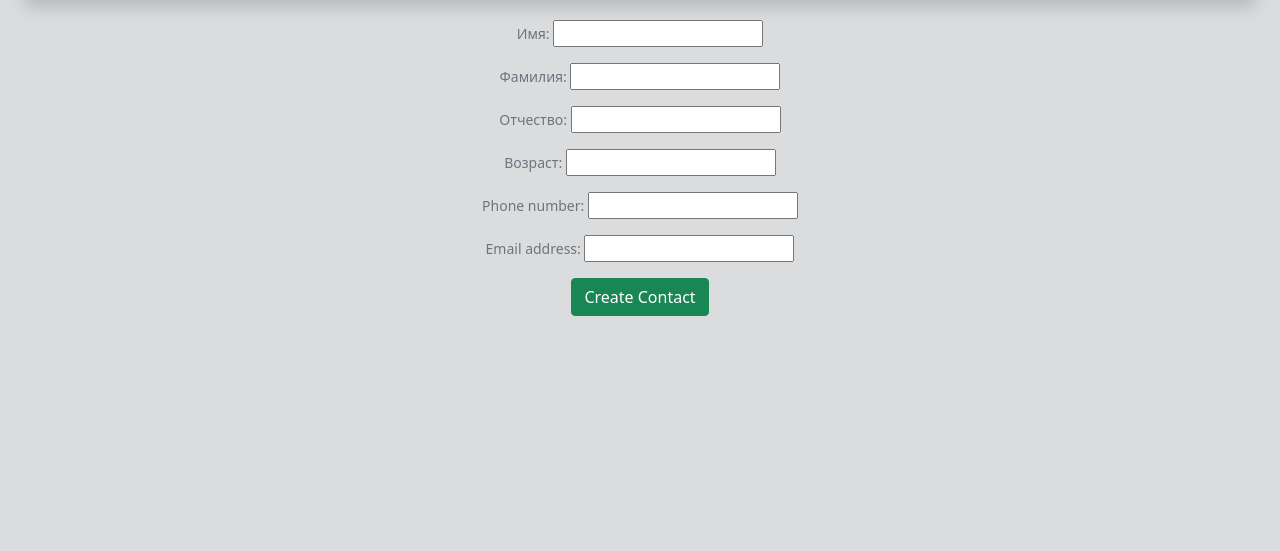
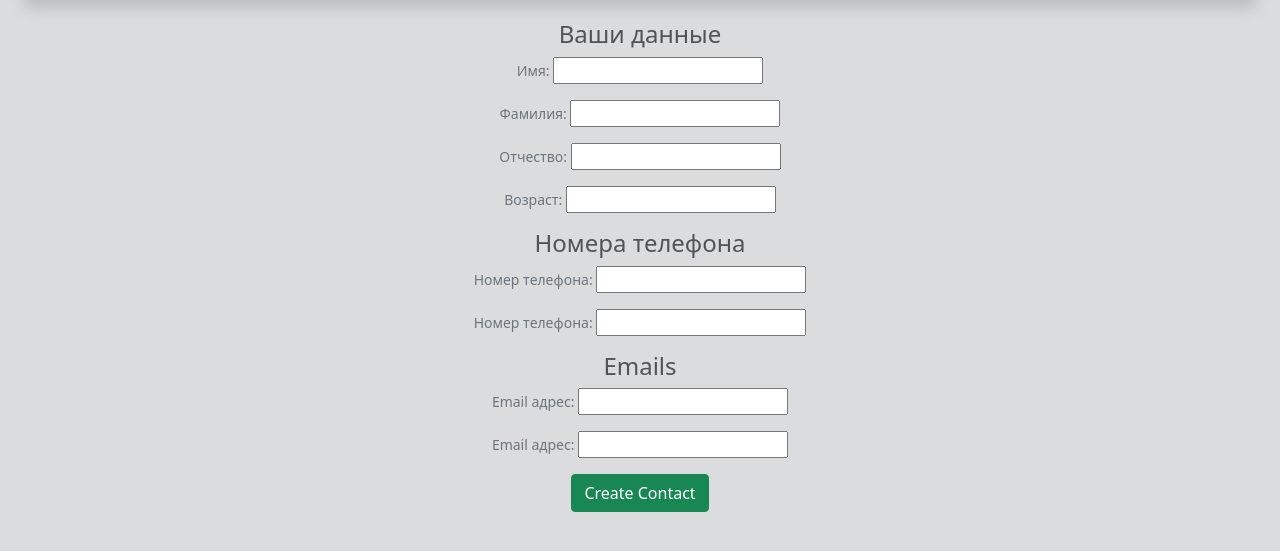
Before and after one commit to ArtMot99/AdressBook, a Django app: page /address/create/ in a window 1280 px wide. Shown: the part 96-647 px from the top of the page. Run offline with Django 4.2, Linux system fonts and the light colour scheme; some libraries are stand-ins or nearby versions.

Commit message:
Создан inlineformset для номеров телефона и емайл адресов. Исправлен шаблон.

```diff
--- a/address/forms.py
+++ b/address/forms.py
@@ -1,4 +1,6 @@
 from django import forms
+from django.forms import inlineformset_factory
+
 from .models import Contact, Phone, Email
 
 
@@ -18,3 +20,13 @@ class EmailForm(forms.ModelForm):
     class Meta:
         model = Email
         fields = ['email_address']
+
+
+ContactPhoneFormSet = inlineformset_factory(Contact, Phone,
+                                            form=PhoneForm,
+                                            can_delete=False,
+                                            extra=2)
+ContactEmailFormSet = inlineformset_factory(Contact, Email,
+                                            form=EmailForm,
+                                            can_delete=False,
+                                            extra=2)
--- a/address/models.py
+++ b/address/models.py
@@ -23,7 +23,7 @@ class Contact(models.Model):
 
 
 class Phone(models.Model):
-    phone_number = models.CharField(max_length=12)
+    phone_number = models.CharField(max_length=12, verbose_name='Номер телефона')
     contact = models.ForeignKey(Contact, on_delete=models.CASCADE)
 
     def __str__(self):
@@ -31,7 +31,7 @@ class Phone(models.Model):
 
 
 class Email(models.Model):
-    email_address = models.EmailField(max_length=100)
+    email_address = models.EmailField(max_length=100, verbose_name='Email адрес')
     contact = models.ForeignKey(Contact, on_delete=models.CASCADE)
 
     def __str__(self):
--- a/address/templates/includes/form_for_create.html
+++ b/address/templates/includes/form_for_create.html
@@ -3,9 +3,13 @@
             <div class="col-6 text-center">
                 <form class="form-text" action="" method="post">
                     {% csrf_token %}
+                    <h4 class="text-dark text-opacity-75">Ваши данные</h4>
                     {{ form.as_p }}
-                    {{ phone_form.as_p }}
-                    {{ email_form.as_p }}
+                    <h4 class="text-dark text-opacity-75"> Номера телефона</h4>
+                    {{ inlineformset.management_form.as_p }}
+                    {{ inlineformset.as_p }}
+                    <h4 class="text-dark text-opacity-75">Emails</h4>
+                    {{ inline.as_p }}
 
                     <button class="btn btn-success" type="submit">Create Contact</button>
                 </form>
--- a/address/urls.py
+++ b/address/urls.py
@@ -11,6 +11,5 @@ contact_url = [
 urlpatterns = [
     path('', views.contact_list_view, name='main_menu'),
     path('<int:pk>/', include(contact_url)),
-    path('create/', views.create_contact_modelform_view, name='create'),
-
+    path('create/', views.contact_create_inline_view, name='create'),
 ]
--- a/address/views.py
+++ b/address/views.py
@@ -1,7 +1,7 @@
 from django.http import HttpResponseRedirect
 from django.shortcuts import render, get_object_or_404
 from django.urls import reverse
-from .forms import CreateContactModelForm, PhoneForm, EmailForm
+from .forms import CreateContactModelForm, PhoneForm, EmailForm, ContactEmailFormSet, ContactPhoneFormSet
 from .models import Contact
 
 
@@ -24,33 +24,33 @@ def contact_view(request, pk):
         return render(request, 'address/info_about_contact.html', context)
 
 
-def create_contact_modelform_view(request, *args, **kwargs):
-    if request.method == 'POST':
-        form = CreateContactModelForm(request.POST)
-        phone_form = PhoneForm(request.POST)
-        email_form = EmailForm(request.POST)
-        if form.is_valid() and phone_form.is_valid() and email_form.is_valid():
-            contact = form.save(commit=False)
-            contact.user = request.user
-            contact.save()
-            phone = phone_form.save(commit=False)
-            phone.contact = contact
-            phone.save()
-            email = email_form.save(commit=False)
-            email.contact = contact
-            email.save()
-            return HttpResponseRedirect(reverse('main_menu'))
-        else:
-            return render(request, 'address/create_contact.html', context={'form': form,
-                                                                           'phone_form': phone_form,
-                                                                           'email_form': email_form})
-    else:
-        form = CreateContactModelForm()
-        phone_form = PhoneForm()
-        email_form = EmailForm()
-    return render(request, 'address/create_contact.html', context={'form': form,
-                                                                   'phone_form': phone_form,
-                                                                   'email_form': email_form})
+# def create_contact_modelform_view(request, *args, **kwargs):
+#     if request.method == 'POST':
+#         form = CreateContactModelForm(request.POST)
+#         phone_form = PhoneForm(request.POST)
+#         email_form = EmailForm(request.POST)
+#         if form.is_valid() and phone_form.is_valid() and email_form.is_valid():
+#             contact = form.save(commit=False)
+#             contact.user = request.user
+#             contact.save()
+#             phone = phone_form.save(commit=False)
+#             phone.contact = contact
+#             phone.save()
+#             email = email_form.save(commit=False)
+#             email.contact = contact
+#             email.save()
+#             return HttpResponseRedirect(reverse('main_menu'))
+#         else:
+#             return render(request, 'address/create_contact.html', context={'form': form,
+#                                                                            'phone_form': phone_form,
+#                                                                            'email_form': email_form})
+#     else:
+#         form = CreateContactModelForm()
+#         phone_form = PhoneForm()
+#         email_form = EmailForm()
+#     return render(request, 'address/create_contact.html', context={'form': form,
+#                                                                    'phone_form': phone_form,
+#                                                                    'email_form': email_form})
 
 
 def update_contact_modelform_view(request, pk, *args, **kwargs):
@@ -75,3 +75,30 @@ def update_contact_modelform_view(request, pk, *args, **kwargs):
     return render(request, 'address/update_contact.html', context={'form': form,
                                                                    'phone_form': phone_form,
                                                                    'email_form': email_form})
+
+
+def contact_create_inline_view(request):
+    if request.method == 'POST':
+        form = CreateContactModelForm(request.POST)
+        contact_phone = ContactPhoneFormSet(request.POST)
+        contact_email = ContactEmailFormSet(request.POST)
+        if form.is_valid() and contact_phone.is_valid() and contact_email.is_valid():
+            contact = form.save(commit=False)
+            contact.user = request.user
+            contact.save()
+            contact_phone.instance = contact
+            contact_phone.save()
+            contact_email.instance = contact
+            contact_email.save()
+            return HttpResponseRedirect(reverse('main_menu'))
+        else:
+            return render(request, 'address/create_contact.html', {'form': form,
+                                                                   'inlineformset': contact_phone,
+                                                                   'inline': contact_email})
+    else:
+        form = CreateContactModelForm()
+        contact_phone = ContactPhoneFormSet()
+        contact_email = ContactEmailFormSet()
+        return render(request, 'address/create_contact.html', {'form': form,
+                                                               'inlineformset': contact_phone,
+                                                               'inline': contact_email})
```
